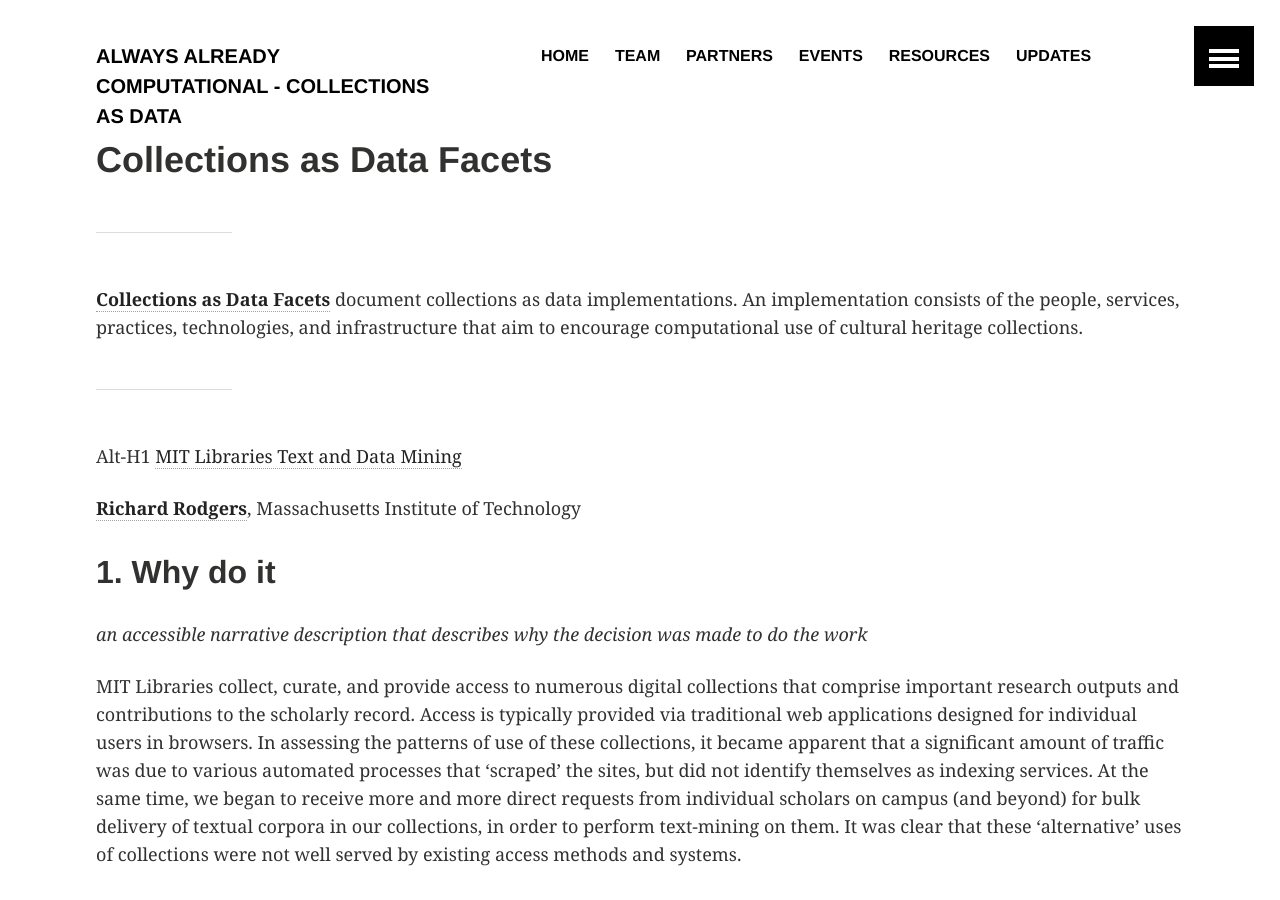
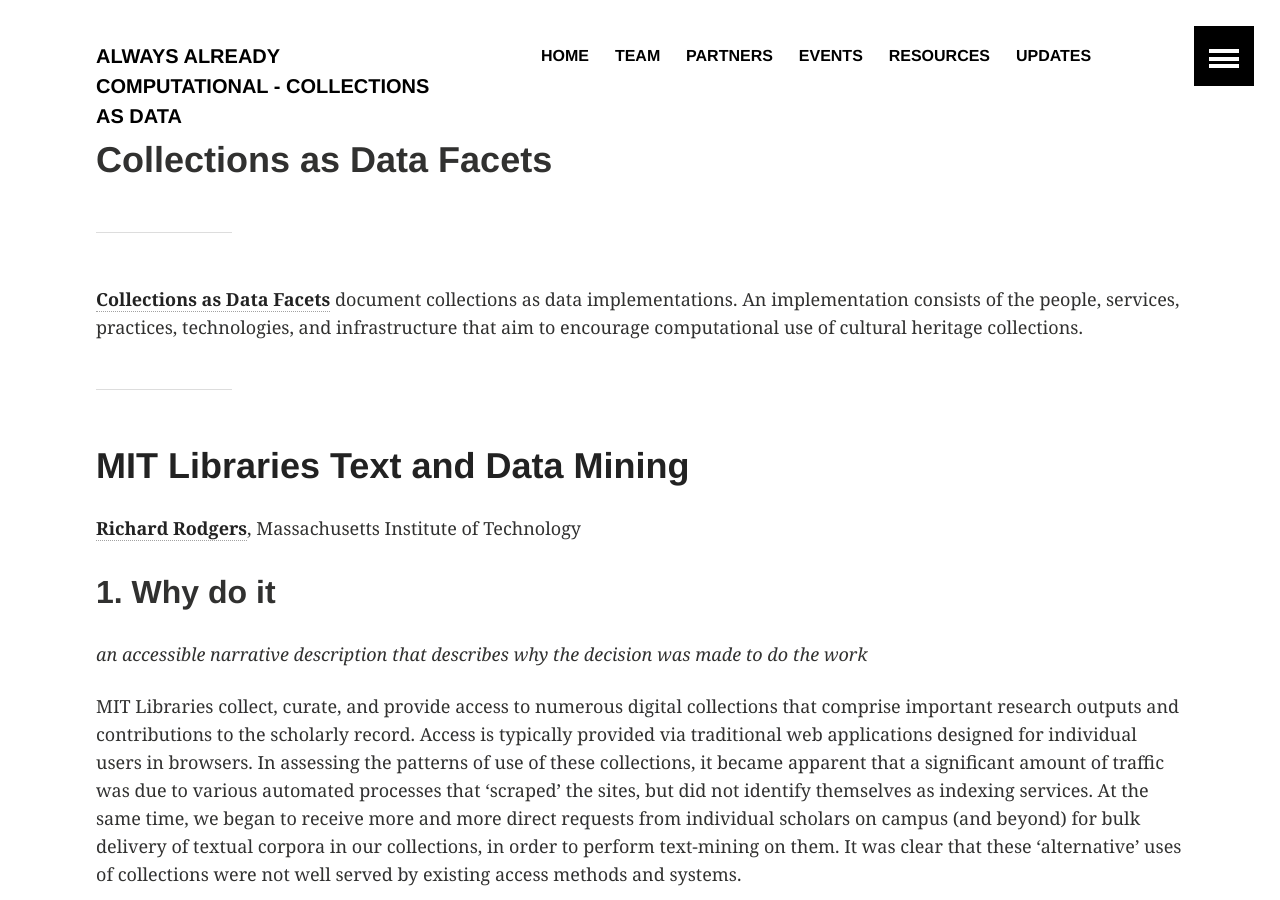
Before and after one commit to collectionsasdata/collectionsasdata.github.io, a Jekyll site: the page built from facet1.md, in a window 1280 px wide and 900 px high. Built offline with Jekyll 4.4.1, drawn with Linux system fonts in a browser that asks for light colours.

Commit message:
Update facet1.md

```diff
--- a/facet1.md
+++ b/facet1.md
@@ -8,7 +8,7 @@
 
 ---
 
-Alt-H1 [MIT Libraries Text and Data Mining](https://github.com/mitlib-tdm)
+# [MIT Libraries Text and Data Mining](https://github.com/mitlib-tdm)
 
 [**Richard Rodgers**](http://libguides.mit.edu/c.php?g=176063&p=1160989), Massachusetts Institute of Technology
 
```
